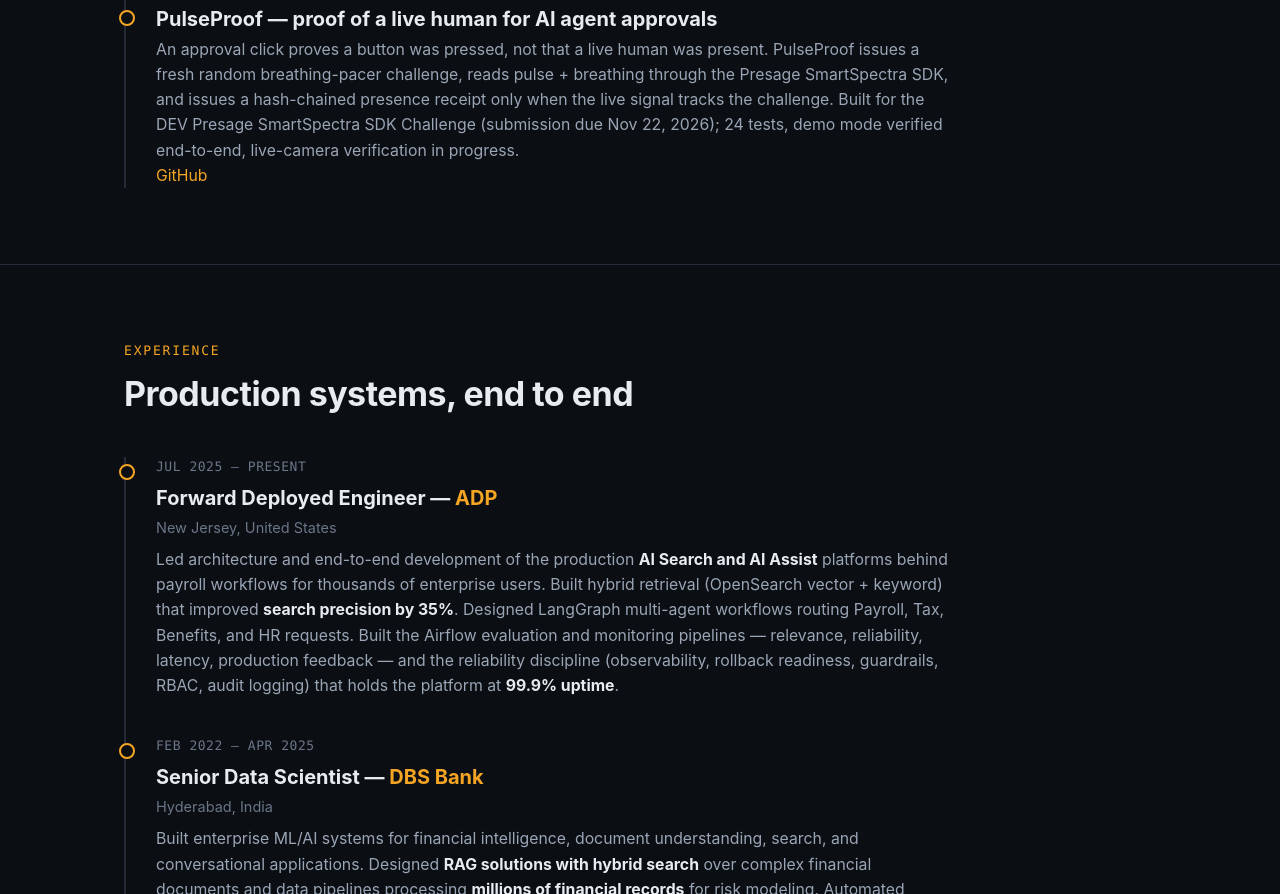
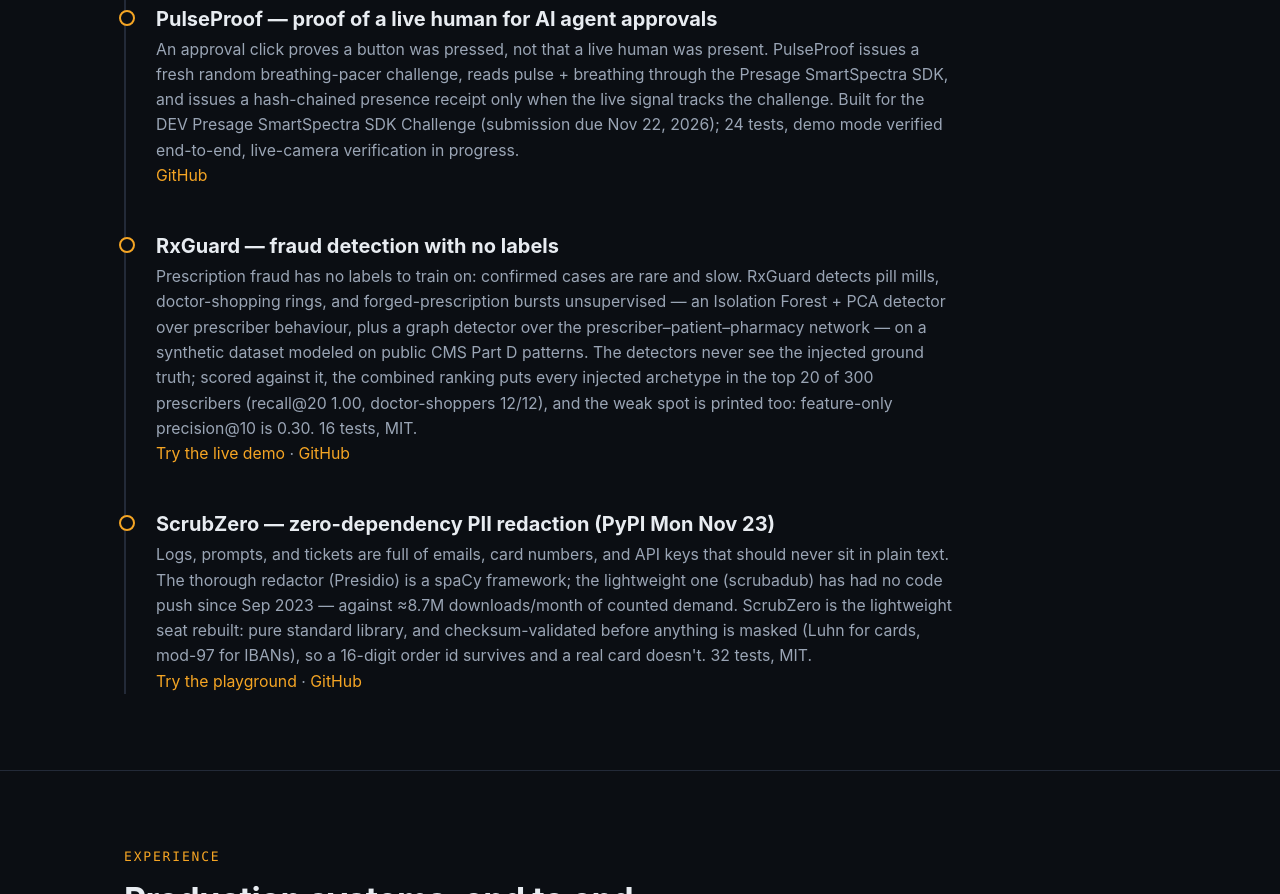
Before and after one commit to Yalakala-Naveen/Yalakala-Naveen.github.io, a plain HTML site: page index.html in a window 1280 px wide. Shown: the part 3251-4145 px from the top of the page. Drawn offline with Linux system fonts and the light colour scheme.

Commit message:
More builds: add RxGuard + ScrubZero sections (proof pass — RxGuard omission from Nov 18 closed; ScrubZero launches Mon Nov 23)

```diff
--- a/index.html
+++ b/index.html
@@ -269,6 +269,16 @@ FL005  missing_components    <span class="err">ERROR</span>    $.segments[2]
         <p>An approval click proves a button was pressed, not that a live human was present. PulseProof issues a fresh random breathing-pacer challenge, reads pulse + breathing through the Presage SmartSpectra SDK, and issues a hash-chained presence receipt only when the live signal tracks the challenge. Built for the DEV Presage SmartSpectra SDK Challenge (submission due Nov 22, 2026); 24 tests, demo mode verified end-to-end, live-camera verification in progress.</p>
         <p><a href="https://github.com/Yalakala-Naveen/pulseproof">GitHub</a></p>
       </div>
+      <div class="job">
+        <h3>RxGuard — fraud detection with no labels</h3>
+        <p>Prescription fraud has no labels to train on: confirmed cases are rare and slow. RxGuard detects pill mills, doctor-shopping rings, and forged-prescription bursts unsupervised — an Isolation Forest + PCA detector over prescriber behaviour, plus a graph detector over the prescriber–patient–pharmacy network — on a synthetic dataset modeled on public CMS Part D patterns. The detectors never see the injected ground truth; scored against it, the combined ranking puts every injected archetype in the top 20 of 300 prescribers (recall@20 1.00, doctor-shoppers 12/12), and the weak spot is printed too: feature-only precision@10 is 0.30. 16 tests, MIT.</p>
+        <p><a href="https://yalakala-naveen.github.io/rxguard/">Try the live demo</a> · <a href="https://github.com/Yalakala-Naveen/rxguard">GitHub</a></p>
+      </div>
+      <div class="job">
+        <h3>ScrubZero — zero-dependency PII redaction (PyPI Mon Nov 23)</h3>
+        <p>Logs, prompts, and tickets are full of emails, card numbers, and API keys that should never sit in plain text. The thorough redactor (Presidio) is a spaCy framework; the lightweight one (scrubadub) has had no code push since Sep 2023 — against ≈8.7M downloads/month of counted demand. ScrubZero is the lightweight seat rebuilt: pure standard library, and checksum-validated before anything is masked (Luhn for cards, mod-97 for IBANs), so a 16-digit order id survives and a real card doesn't. 32 tests, MIT.</p>
+        <p><a href="https://yalakala-naveen.github.io/scrubzero/">Try the playground</a> · <a href="https://github.com/Yalakala-Naveen/scrubzero">GitHub</a></p>
+      </div>
     </div>
   </div>
 </section>
```
